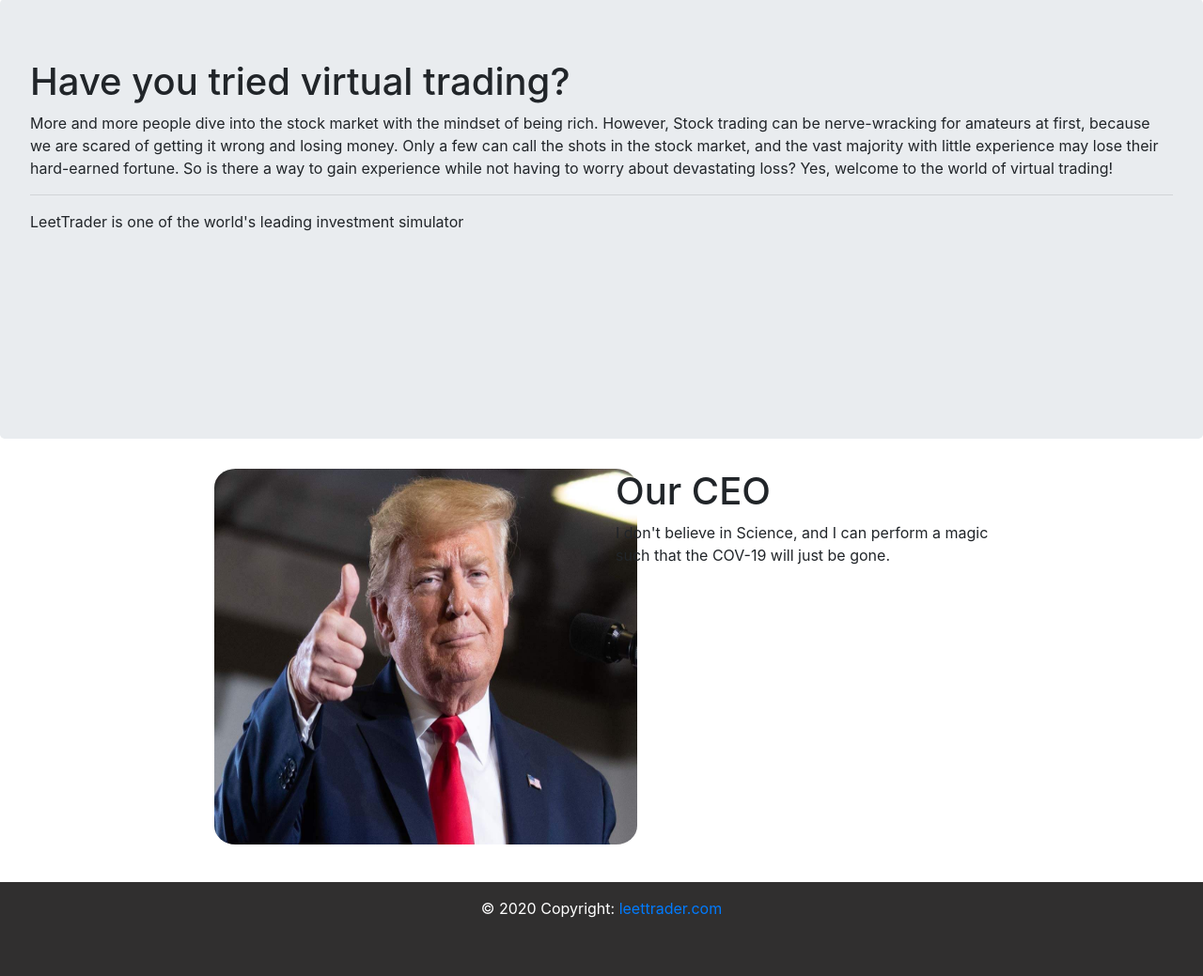
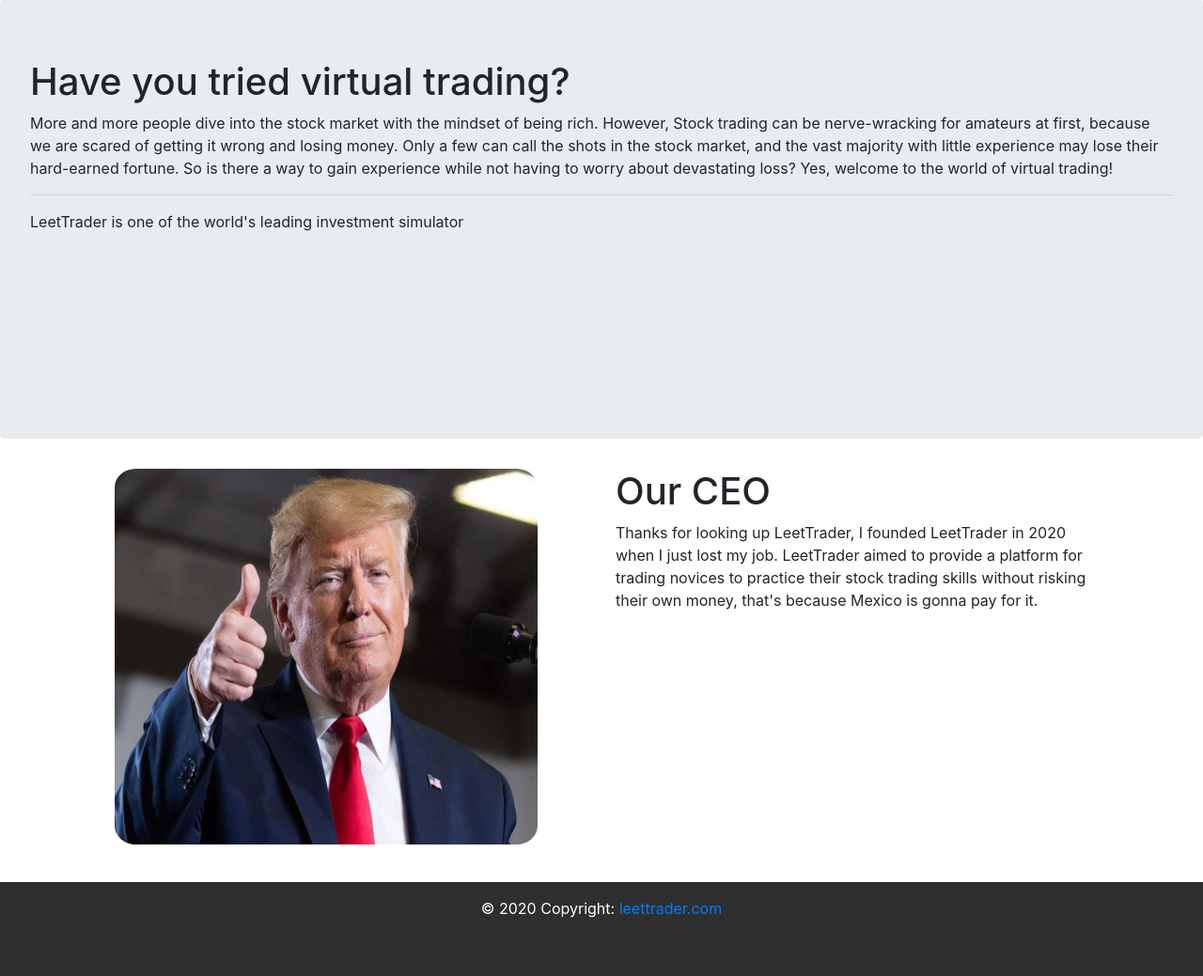
Before and after one commit to fongchinghinunsw/LeetTrader, a Flask app: page / in a window 1280 px wide. Shown: the part 561-1600 px from the top of the page at 94% size. Run offline with Flask 2, Linux system fonts and the light colour scheme; parts of the project's set-up code (start-up, migrations or seed data) failed here and were passed over; some libraries are stand-ins or nearby versions; some web fonts are replaced.

Commit message:
Move col in landing.html

```diff
--- a/leettrader/templates/landing.html
+++ b/leettrader/templates/landing.html
@@ -18,15 +18,15 @@
     </div>
 
     <div id="landing-subsection-1" class='row ml-0'>
-      <div class="col-md-2"></div>
-      <div class="col-md-4">
+      <div class="col-xs-1 col-sm-1 col-md-1 col-lg-1"></div>
+      <div class="col-xs-5 col-sm-5 col-md-5 col-lg-5">
 	<img id="ceo_image" src="../static/ceo.jpg">
       </div>
-      <div id="ceo_intro" class="col-md-4">
+      <div id="ceo_intro" class="col-xs-5 col-sm-5 col-md-5 col-lg-5">
 	<h1>Our CEO</h1>
-        <p>I don't believe in Science, and I can perform a magic such that the COV-19 will just be gone.</p>
+        <p>Thanks for looking up LeetTrader, I founded LeetTrader in 2020 when I just lost my job. LeetTrader aimed to provide a platform for trading novices to practice their stock trading skills without risking their own money, that's because Mexico is gonna pay for it.</p>
       </div>
-      <div class="col-md-2"></div>
+      <div class="col-xs-1 col-sm-1 col-md-1 col-lg-1"></div>
     </div>
   </div>
 
```
